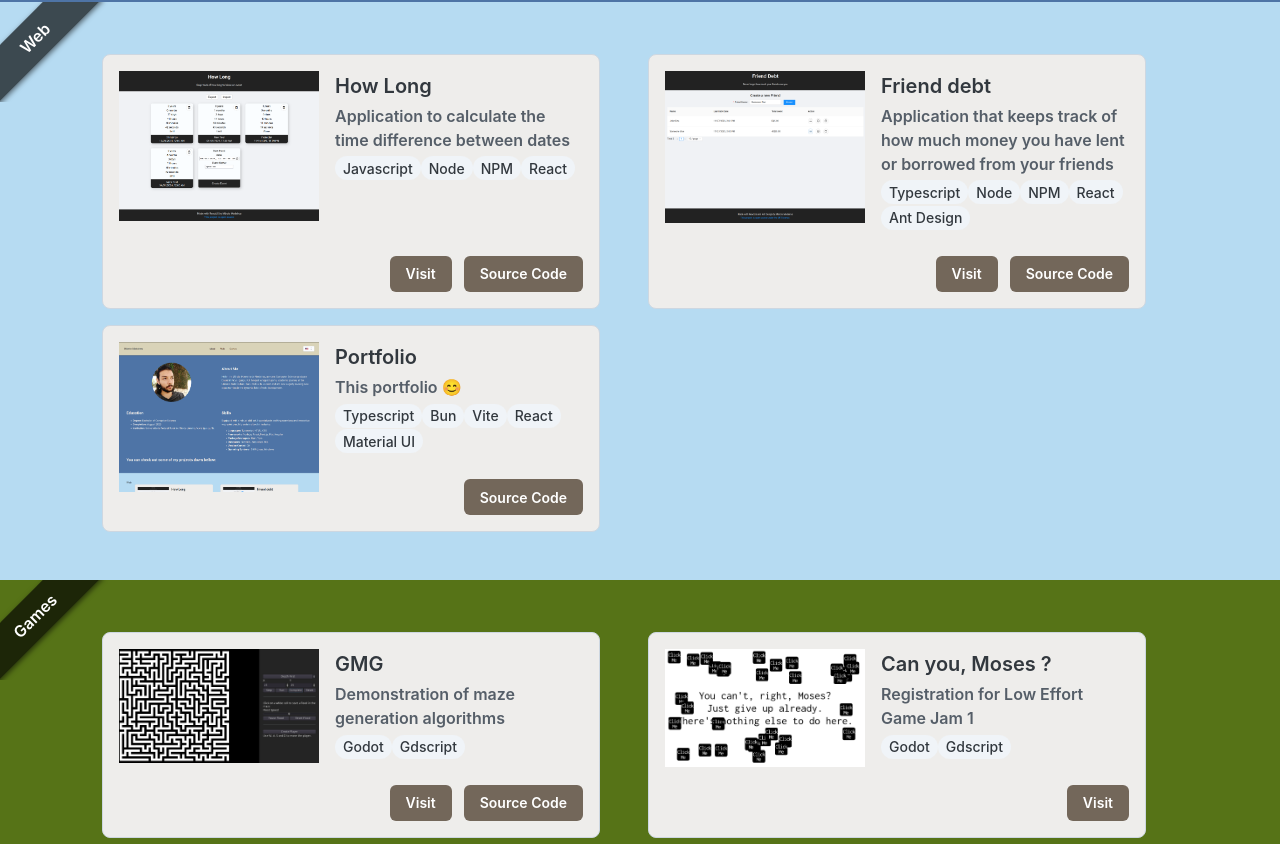
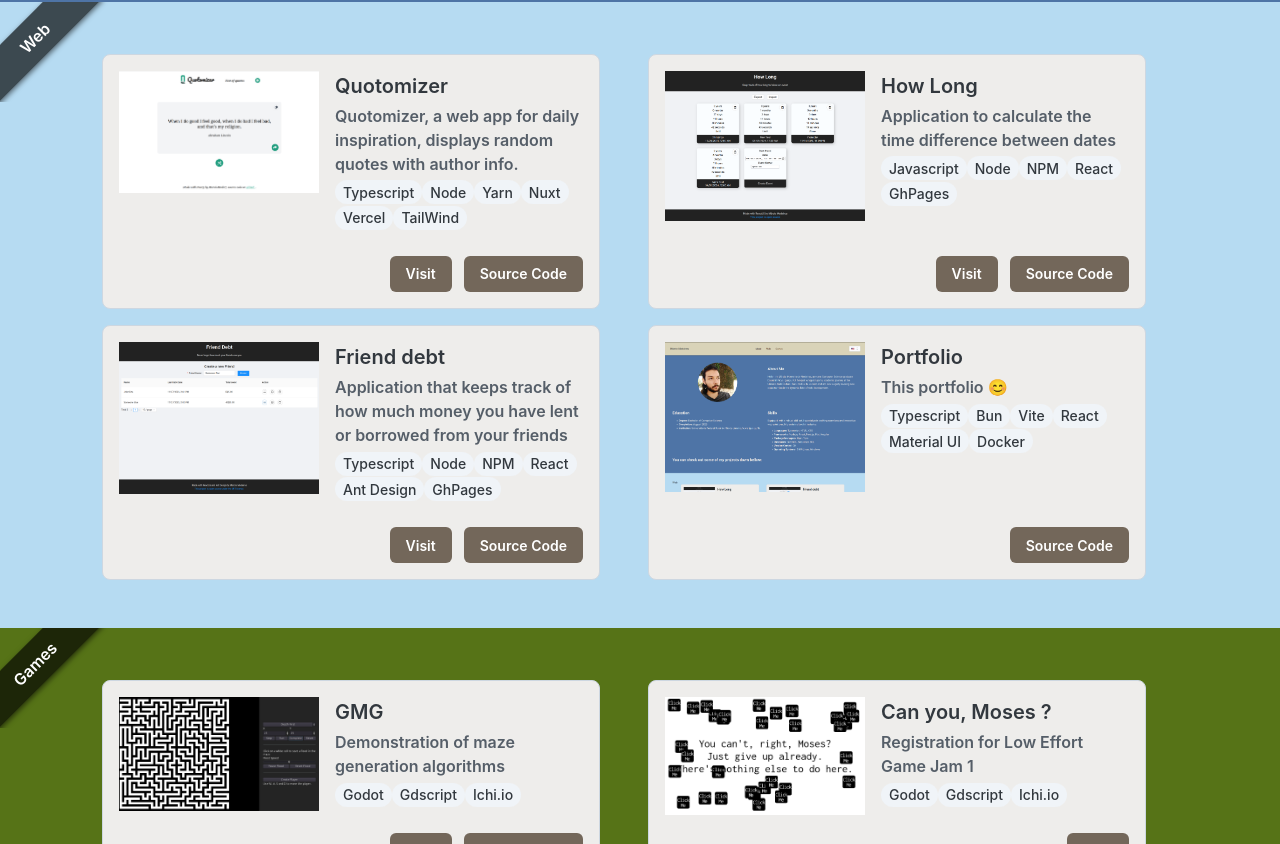
Before and after one commit to MarcioMed07/portfolio, a React (Vite) app: page / in a window 1280 px wide. Shown: the part 836-1680 px from the top of the page. Built offline with nearby package versions, Linux system fonts and the light colour scheme.

Commit message:
Adding quotomizer

```diff
--- a/src/app/providers/content.tsx
+++ b/src/app/providers/content.tsx
@@ -6,13 +6,21 @@ export const bgColors: { [key: string]: string } = {
 
 export const defaultContent = {
   web: {
+    quotomizer: {
+      name: "Quotomizer",
+      image: "/quotomizer.png",
+      description: "Quotomizer, a web app for daily inspiration, displays random quotes with author info.",
+      url: "https://quotomizer.vercel.app/",
+      source: "https://github.com/MarcioMed07/Quotomizer",
+      tech: ["Typescript", "Node", "Yarn", "Nuxt", "Vercel", "TailWind"],
+    },
     howLong: {
       name: "How Long",
       image: "/how-long.png",
       description: "Application to calculate the time difference between dates",
       url: "https://marciomed07.github.io/how-long/",
       source: "https://github.com/MarcioMed07/how-long",
-      tech: ["Javascript", "Node", "NPM", "React"],
+      tech: ["Javascript", "Node", "NPM", "React", "GhPages"],
     },
     friendDebt: {
       name: "Friend debt",
@@ -21,14 +29,14 @@ export const defaultContent = {
         "Application that keeps track of how much money you have lent or borrowed from your friends",
       url: "https://marciomed07.github.io/friend-debt/",
       source: "https://github.com/MarcioMed07/friend-debt",
-      tech: ["Typescript", "Node", "NPM", "React", "Ant Design"],
+      tech: ["Typescript", "Node", "NPM", "React", "Ant Design", "GhPages"],
     },
     portfolio: {
       name: "Portfolio",
       image: "/portfolio.png",
       description: "This portfolio 😊",
-      tech: ["Typescript", "Bun", "Vite", "React", "Material UI"],
-      source:"https://github.com/MarcioMed07/portfolio"
+      tech: ["Typescript", "Bun", "Vite", "React", "Material UI", "Docker"],
+      source: "https://github.com/MarcioMed07/portfolio"
     },
   },
   games: {
@@ -38,7 +46,7 @@ export const defaultContent = {
       url: "https://marciomed07.itch.io/gmg",
       source: "https://github.com/MarcioMed07/GMG",
       description: "Demonstration of maze generation algorithms",
-      tech: ["Godot", "Gdscript"],
+      tech: ["Godot", "Gdscript", "Ichi.io"],
     },
     canYouMoses: {
       name: "Can you, Moses ?",
@@ -46,21 +54,24 @@ export const defaultContent = {
       url: "https://marciomed07.itch.io/can-you-moses",
       description: "Registration for Low Effort Game Jam 1",
       source: "",
-      tech: ["Godot", "Gdscript"],
+      tech: ["Godot", "Gdscript", "Ichi.io"],
     },
-    galaxyPong:{
+    galaxyPong: {
       name: "Galaxy Pong",
       image: "/galaxy-pong.png",
       url: "https://marciomed07.itch.io/galaxy-pong",
       description: "A Pong clone with a space-themed twist, made with Unity.",
       source: "https://github.com/MarcioMed07/Galaxy-Pong",
-      tech: ["Unity", "C#"],
+      tech: ["Unity", "C#", "Ichi.io"],
     }
   },
 };
 
 export const ptBRContent = {
   web: {
+    quotomizer: {
+      description: "Quotomizer, uma aplicação web para inspiração diária, exibe citações aleatórias"
+    },
     howLong: {
       description: "Aplicação para calcular a diferença de tempo entre datas",
     },
@@ -79,8 +90,8 @@ export const ptBRContent = {
     canYouMoses: {
       description: "Inscrição para Low Effort Game Jam 1",
     },
-    galaxyPong:{
-      description:"Um clone de Pong com uma temática espacial, feito com Unity."
+    galaxyPong: {
+      description: "Um clone de Pong com uma temática espacial, feito com Unity."
     }
   },
 };
```
Also changed, not shown: public/quotomizer.png (added).
